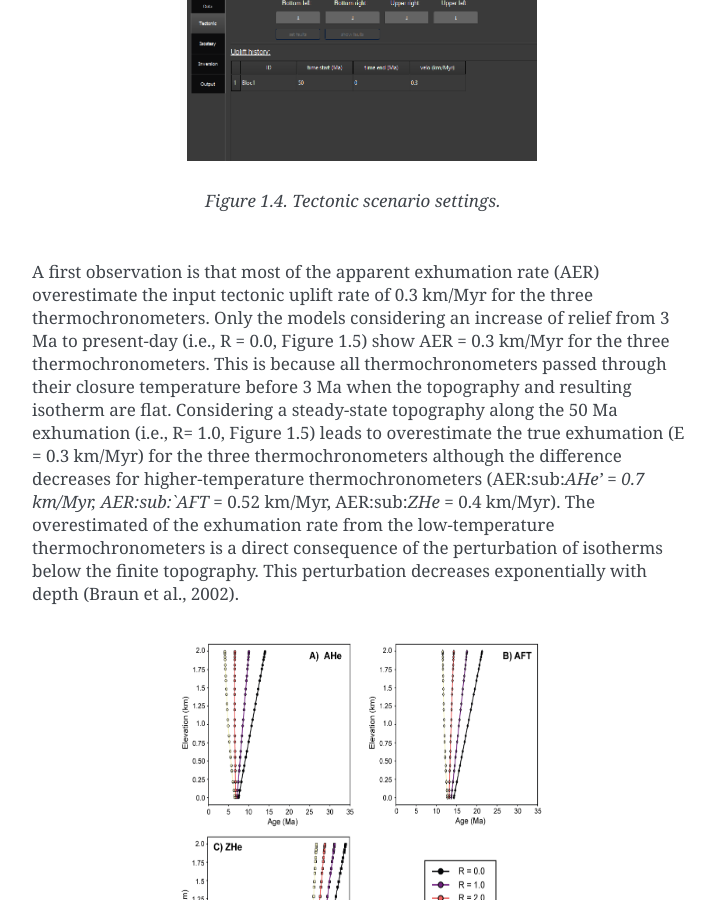
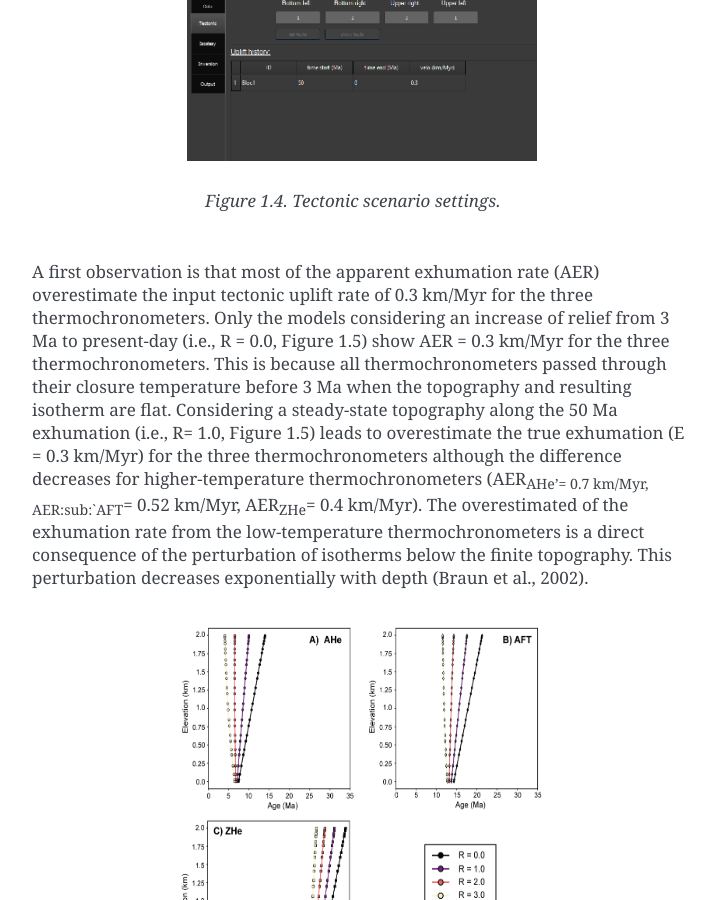
Before and after one commit to MBernAca/PecubeGUI_Doc, a Sphinx documentation site: the page built from docs/source/Examples.rst, in a window 1280 px wide and 900 px high, scrolled down 3173 px. Shown: the whole window, without its empty margins (388-1103 px from the left). Built offline with Sphinx 7.4.7, drawn with Linux system fonts in a browser that asks for light colours.

Commit message:
Update Examples.rst

```diff
--- a/docs/source/Examples.rst
+++ b/docs/source/Examples.rst
@@ -50,7 +50,7 @@ Once the run has finished, the resulting age-elevation profiles can be plotted.
 
     *Figure 1.4. Tectonic scenario settings.*
 
-| A first observation is that most of the apparent exhumation rate (AER) overestimate the input tectonic uplift rate of 0.3 km/Myr for the three thermochronometers. Only the models considering an increase of relief from 3 Ma to present-day (i.e., R = 0.0, Figure 1.5) show AER = 0.3 km/Myr for the three thermochronometers. This is because all thermochronometers passed through their closure temperature before 3 Ma when the topography and resulting isotherm are flat. Considering a steady-state topography along the 50 Ma exhumation (i.e., R= 1.0, Figure 1.5) leads to overestimate the true exhumation (E = 0.3 km/Myr) for the three thermochronometers although the difference decreases for higher-temperature thermochronometers (AER:sub:`AHe' = 0.7 km/Myr, AER:sub:`AFT` = 0.52 km/Myr, AER:sub:`ZHe` = 0.4 km/Myr). The overestimated of the exhumation rate from the low-temperature thermochronometers is a direct consequence of the perturbation of isotherms below the finite topography. This perturbation decreases exponentially with depth (Braun et al., 2002).
+| A first observation is that most of the apparent exhumation rate (AER) overestimate the input tectonic uplift rate of 0.3 km/Myr for the three thermochronometers. Only the models considering an increase of relief from 3 Ma to present-day (i.e., R = 0.0, Figure 1.5) show AER = 0.3 km/Myr for the three thermochronometers. This is because all thermochronometers passed through their closure temperature before 3 Ma when the topography and resulting isotherm are flat. Considering a steady-state topography along the 50 Ma exhumation (i.e., R= 1.0, Figure 1.5) leads to overestimate the true exhumation (E = 0.3 km/Myr) for the three thermochronometers although the difference decreases for higher-temperature thermochronometers (AER\ :sub:`AHe'\ = 0.7 km/Myr, AER\ :sub:`AFT`\ = 0.52 km/Myr, AER\ :sub:`ZHe`\ = 0.4 km/Myr). The overestimated of the exhumation rate from the low-temperature thermochronometers is a direct consequence of the perturbation of isotherms below the finite topography. This perturbation decreases exponentially with depth (Braun et al., 2002).
 
 .. figure:: ../images/Batch_results_Syn01.png
     :height: 400
```
